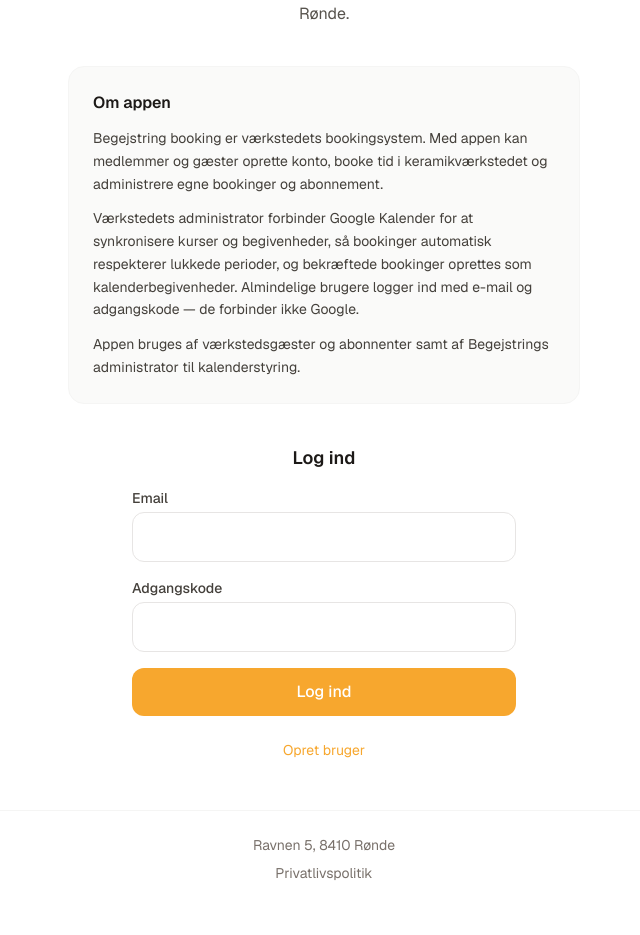
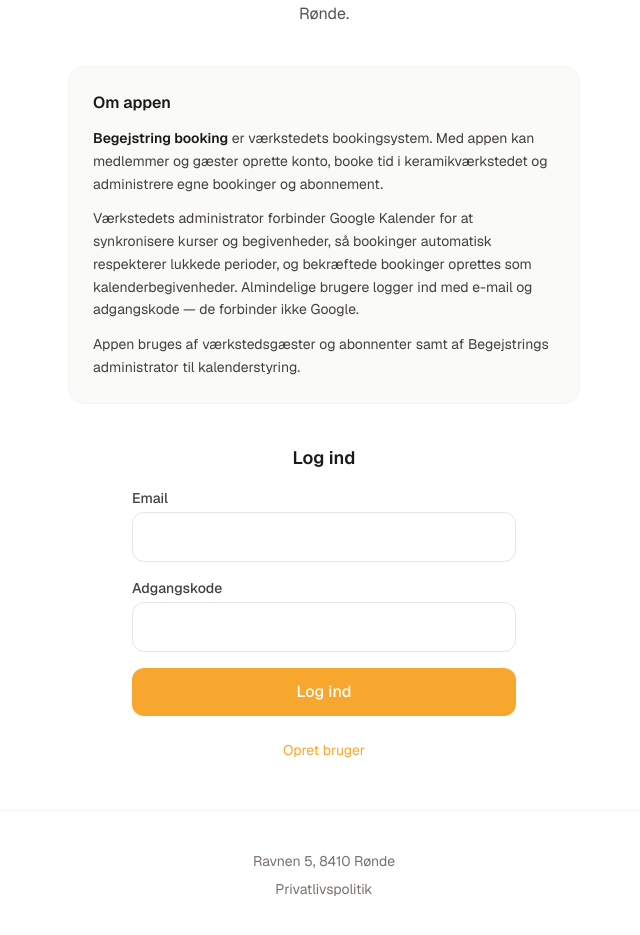
Before and after one commit to NikolajHygebjerg/book, a Next.js app: page / in a window 1280 px wide. Shown: the part 267-1202 px from the top of the page, without its empty margins (316-956 px from the left). Before the commit the page ends 1174 px from the top, so only its background shows below. Built offline with nearby package versions, Linux system fonts and the light colour scheme; no server answers.

Commit message:
Auto-save: agent rettelser (2026-08-22 07:48)

```diff
--- a/src/app/layout.tsx
+++ b/src/app/layout.tsx
@@ -1,8 +1,8 @@
 import type { Metadata, Viewport } from "next";
 import { Geist } from "next/font/google";
-import Link from "next/link";
 import "./globals.css";
 import { Header } from "@/components/layout/header";
+import { SiteFooter } from "@/components/layout/site-footer";
 import { AuthProvider } from "@/components/providers/auth-provider";
 
 const geist = Geist({
@@ -40,14 +40,7 @@ export default function RootLayout({ children }: LayoutProps<"/">) {
         <AuthProvider>
           <Header />
           <main className="flex-1">{children}</main>
-          <footer className="border-t border-stone-100 bg-white py-6 text-center text-sm text-stone-500">
-            <p>Ravnen 5, 8410 Rønde</p>
-            <p className="mt-2">
-              <Link href="/privatlivspolitik" className="hover:text-stone-700 transition-colors">
-                Privatlivspolitik
-              </Link>
-            </p>
-          </footer>
+          <SiteFooter />
         </AuthProvider>
       </body>
     </html>
--- a/src/app/page.tsx
+++ b/src/app/page.tsx
@@ -1,6 +1,7 @@
 import { redirect } from "next/navigation";
 import { auth } from "@/lib/auth";
 import { Logo } from "@/components/layout/logo";
+import { AppAboutSection } from "@/components/layout/app-about-section";
 import { AuthScreen } from "@/components/auth/auth-screen";
 
 export default async function HomePage() {
@@ -15,28 +16,9 @@ export default async function HomePage() {
         Officiel bookingapp til Begejstrings åbne keramikværksted i Rønde.
       </p>
 
-      <section
-        aria-labelledby="app-purpose-heading"
-        className="mt-10 w-full max-w-lg rounded-2xl border border-stone-100 bg-stone-50 px-6 py-6 text-sm text-stone-700"
-      >
-        <h2 id="app-purpose-heading" className="text-base font-semibold text-stone-900">
-          Om appen
-        </h2>
-        <p className="mt-3 leading-relaxed">
-          Begejstring booking er værkstedets bookingsystem. Med appen kan medlemmer og gæster oprette
-          konto, booke tid i keramikværkstedet og administrere egne bookinger og abonnement.
-        </p>
-        <p className="mt-3 leading-relaxed">
-          Værkstedets administrator forbinder Google Kalender for at synkronisere kurser og
-          begivenheder, så bookinger automatisk respekterer lukkede perioder, og bekræftede bookinger
-          oprettes som kalenderbegivenheder. Almindelige brugere logger ind med e-mail og adgangskode
-          — de forbinder ikke Google.
-        </p>
-        <p className="mt-3 leading-relaxed">
-          Appen bruges af værkstedsgæster og abonnenter samt af Begejstrings administrator til
-          kalenderstyring.
-        </p>
-      </section>
+      <div className="mt-10">
+        <AppAboutSection />
+      </div>
 
       <div className="mt-10 w-full max-w-sm">
         <h2 className="mb-4 text-center text-lg font-semibold text-stone-900">Log ind</h2>
--- /dev/null
+++ b/src/components/layout/app-about-section.tsx
@@ -0,0 +1,32 @@
+export function AppAboutSection({ compact = false }: { compact?: boolean }) {
+  return (
+    <section
+      id="om-appen"
+      aria-labelledby="app-purpose-heading"
+      className={
+        compact
+          ? "mx-auto max-w-lg text-left text-sm text-stone-600"
+          : "w-full max-w-lg rounded-2xl border border-stone-100 bg-stone-50 px-6 py-6 text-sm text-stone-700"
+      }
+    >
+      <h2 id="app-purpose-heading" className="text-base font-semibold text-stone-900">
+        Om appen
+      </h2>
+      <p className="mt-3 leading-relaxed">
+        <strong className="font-semibold text-stone-900">Begejstring booking</strong> er
+        værkstedets bookingsystem. Med appen kan medlemmer og gæster oprette konto, booke tid i
+        keramikværkstedet og administrere egne bookinger og abonnement.
+      </p>
+      <p className="mt-3 leading-relaxed">
+        Værkstedets administrator forbinder Google Kalender for at synkronisere kurser og
+        begivenheder, så bookinger automatisk respekterer lukkede perioder, og bekræftede bookinger
+        oprettes som kalenderbegivenheder. Almindelige brugere logger ind med e-mail og
+        adgangskode — de forbinder ikke Google.
+      </p>
+      <p className="mt-3 leading-relaxed">
+        Appen bruges af værkstedsgæster og abonnenter samt af Begejstrings administrator til
+        kalenderstyring.
+      </p>
+    </section>
+  );
+}
--- /dev/null
+++ b/src/components/layout/site-footer.tsx
@@ -0,0 +1,24 @@
+"use client";
+
+import Link from "next/link";
+import { usePathname } from "next/navigation";
+import { AppAboutSection } from "./app-about-section";
+
+export function SiteFooter() {
+  const pathname = usePathname();
+  const showAbout = pathname !== "/";
+
+  return (
+    <footer className="border-t border-stone-100 bg-white py-10 text-center text-sm text-stone-500">
+      <div className="mx-auto max-w-5xl px-4">
+        {showAbout && <AppAboutSection compact />}
+        <p className={showAbout ? "mt-8" : undefined}>Ravnen 5, 8410 Rønde</p>
+        <p className="mt-2">
+          <Link href="/privatlivspolitik" className="hover:text-stone-700 transition-colors">
+            Privatlivspolitik
+          </Link>
+        </p>
+      </div>
+    </footer>
+  );
+}
```
